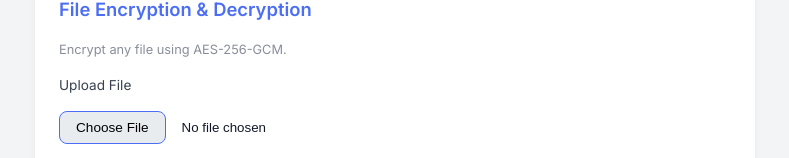
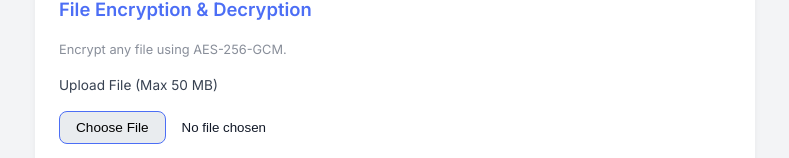
Before and after one commit to LoukyaSriKudipudi/media-forge, a website: page public/index.html in a window 1280 px wide. Shown: the part 294-452 px from the top of the page, without its empty margins (245-1034 px from the left). Drawn offline with Linux system fonts and the light colour scheme.

Commit message:
add sha256 hash and verify

```diff
--- a/public/index.html
+++ b/public/index.html
@@ -39,7 +39,7 @@
         <h2>File Encryption & Decryption</h2>
         <small>Encrypt any file using AES-256-GCM.</small>
 
-        <label for="fileInput">Upload File</label>
+        <label for="fileInput">Upload File (Max 50 MB)</label>
         <input type="file" id="fileInput" name="fileInput" />
 
         <div
@@ -235,6 +235,8 @@
 
         <!-- File Hashing -->
         <div id="sha256FileUpload" class="hidden">
+          <label for="sha256FileInput">Upload File (Max 50 MB)</label>
+
           <input type="file" id="sha256FileInput" name="sha256File" />
         </div>
 
@@ -351,6 +353,8 @@
 
         <!-- File Verification -->
         <div id="sha256VerifyFileUpload" class="hidden">
+          <label for="verifyFileInput">Upload File (Max 50 MB)</label>
+
           <input type="file" id="verifyFileInput" name="verifyFile" />
           <div
             style="
@@ -563,7 +567,7 @@ Hashed secret will appear here...</textarea
         <h2>Metadata Tool</h2>
         <small>Read or remove metadata of any file.</small>
 
-        <label for="metadataFileInput">Upload file</label>
+        <label for="metadataFileInput">Upload File (Max 50 MB)</label>
         <input type="file" id="metadataFileInput" name="metadataFileInput" />
         <p class="hidden" id="metaDataMessage"></p>
 
```
